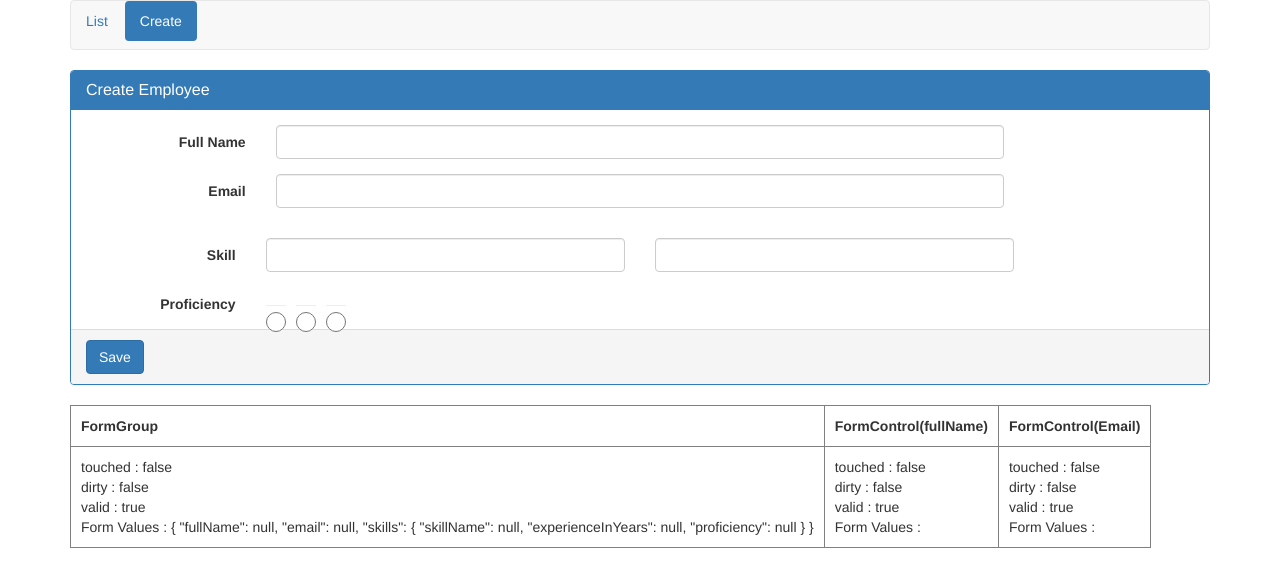
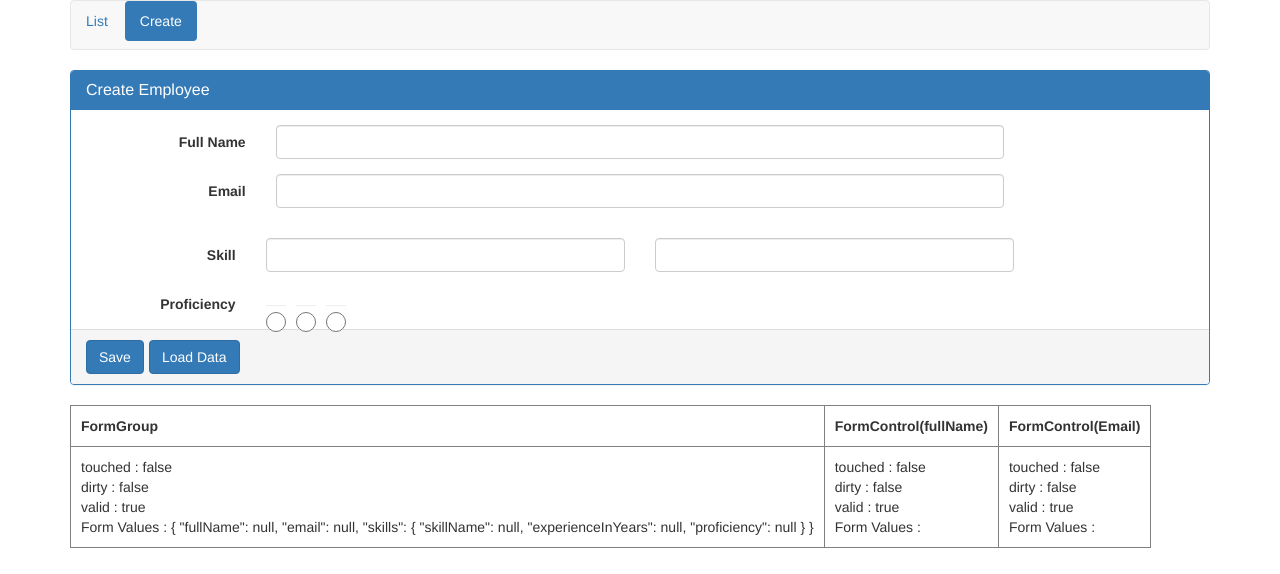
Before and after one commit to 22krishan/kuduvenkat, an Angular app: page /create in a window 1280 px wide. Shown: the top 574 px of the page. Built offline with nearby package versions, Linux system fonts and the light colour scheme.

Commit message:
tutorial7

```diff
--- a/src/app/employee/create-employee.component.html
+++ b/src/app/employee/create-employee.component.html
@@ -89,7 +89,10 @@
     </div>
 
     <div class="panel-footer">
-      <button class="btn btn-primary" type="submit">Save</button>
+      <div class="btn-toolbar">
+        <button class="btn btn-primary" type="submit">Save</button>
+        <button class="btn btn-primary" type="button" (click)="loadData()">Load Data</button>
+      </div>
     </div>
   </div>
 </form>
@@ -102,9 +105,9 @@
   </tr>
   <tr>
     <td style="padding: 10px">
-      touched : {{ employeeForm.touched }} <br />
-      dirty : {{ employeeForm.touched }} <br />
-      valid : {{ employeeForm.valid }} <br />
+    touched : {{ employeeForm.touched }} <br />
+    dirty : {{ employeeForm.touched }} <br />
+    valid : {{ employeeForm.valid }} <br />
       Form Values : {{ employeeForm.value | json }}
     </td>
     <td style="padding: 10px">
--- a/src/app/employee/create-employee.component.ts
+++ b/src/app/employee/create-employee.component.ts
@@ -26,4 +26,19 @@ export class CreateEmployeeComponent implements OnInit {
     console.log(this.employeeForm.value);
   }
 
+  loadData():void {
+
+    // setValue -> have to give all the formControls
+    // patchValue --> can be used to update the subset of formControls
+    this.employeeForm.setValue({
+      fullName:'krishan',
+      email:'22krishan@gmail.com',
+      skills:{
+        skillName:'React',
+        experienceInYears:5,
+        proficiency:'intermediate'
+      }
+    })
+  }
+
 }
```
